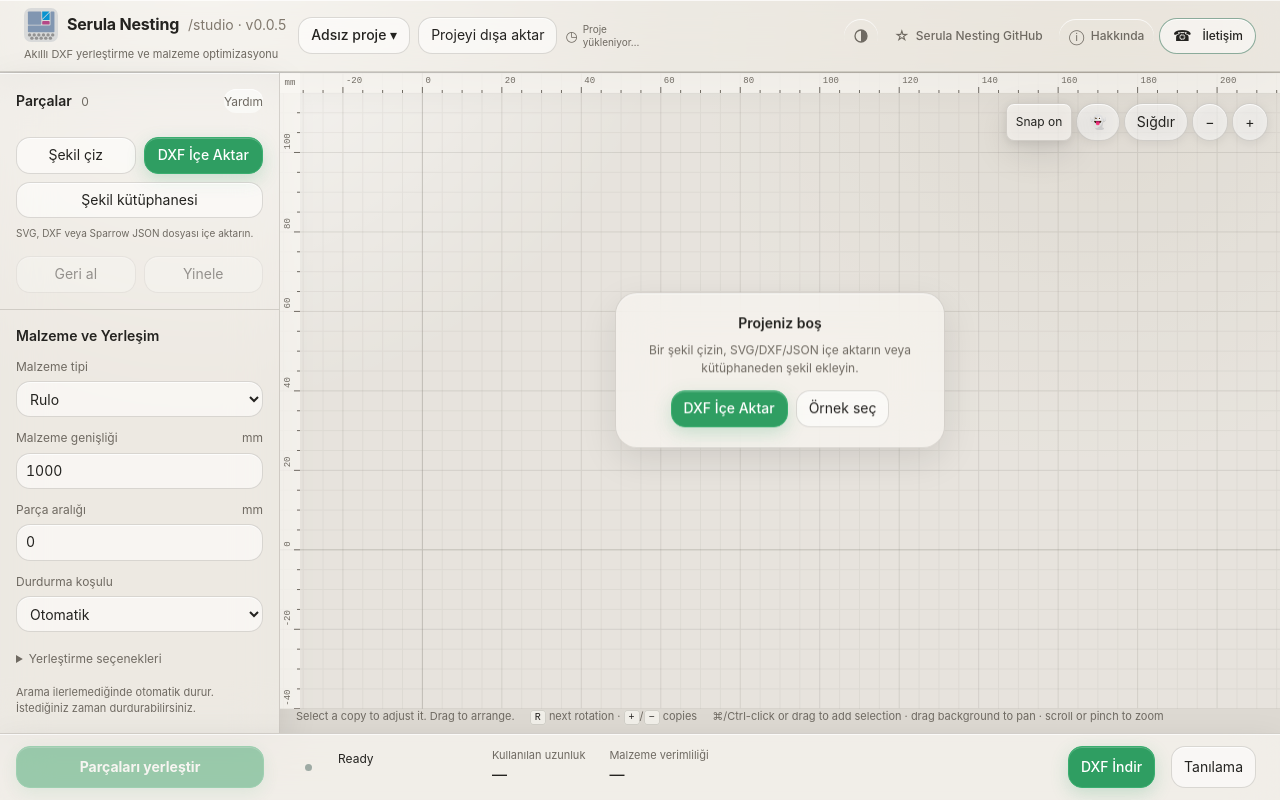
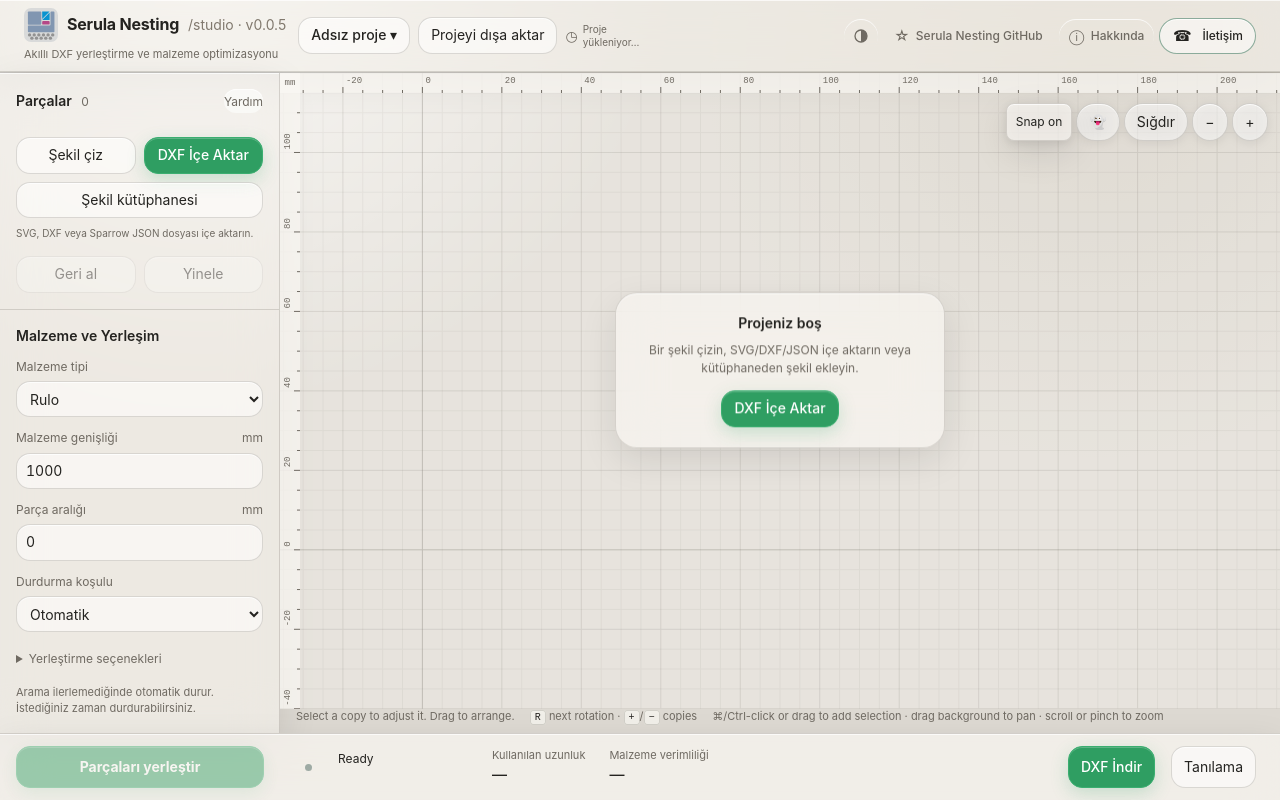
Before and after one commit to M93hasan/nesting, a React (Vite) app in the folder web/: page / in a window 1280 px wide. Built offline with nearby package versions, Linux system fonts and the light colour scheme.

Commit message:
feat: remove bundled placement examples from UI

```diff
--- a/web/src/App.tsx
+++ b/web/src/App.tsx
@@ -14,7 +14,6 @@ import Workspace,{colors} from './components/Workspace';
 import Modal from './components/Modal';
 import SelectionControls from './components/SelectionControls';
 import ShapeLibrary from './components/ShapeLibrary';
-import ExamplePicker from './components/ExamplePicker';
 import {displayLength,unitScale,type DisplayUnit} from './units';
 import {selectionBounds,type GeometryEdit} from './geometry/manipulate';
 import {isEditableTarget,preparationShortcut} from './geometry/gestures';
@@ -36,7 +35,7 @@ export default function App({initialDocument=emptyProject(),initialError='',load
   const [busy,setBusy]=useState(false),[error,setError]=useState(initialError);
   const [fitRequest,setFitRequest]=useState(0);
   const [resultMode,setResultMode]=useState<'live'|'checked'>('live');
-  const [threads,setThreads]=useState(0),[library,setLibrary]=useState(false),[examples,setExamples]=useState(false);
+  const [threads,setThreads]=useState(0),[library,setLibrary]=useState(false);
   const [sizeValid,setSizeValid]=useState(true),[downloadedResult,setDownloadedResult]=useState(false);
   const [theme,setTheme]=useState<'system'|'light'|'dark'>(()=>{try{const saved=localStorage.getItem('serula-theme');return saved==='light'||saved==='dark'||saved==='system'?saved:'system';}catch{return 'system';}});
   useEffect(()=>{document.documentElement.dataset.theme=theme;try{localStorage.setItem('serula-theme',theme);}catch{/* The theme still works when storage is unavailable. */}},[theme]);
@@ -394,7 +393,7 @@ export default function App({initialDocument=emptyProject(),initialError='',load
       <div className="header-primary project-bar"><details className="project-menu" ref={projectMenu}><summary aria-label={`Project: ${doc.name}`}>{doc.name}<span aria-hidden="true"> ▾</span></summary><div>
         <button disabled={locked} onClick={()=>{projectMenu.current!.open=false;setProjectAd('Adsız proje');setAdDialog('new');}}>Yeni proje</button>
         <button disabled={locked} onClick={()=>{projectMenu.current!.open=false;projectInput.current?.click();}}>Proje aç</button>
-        <button disabled={locked} onClick={()=>{projectMenu.current!.open=false;setExamples(true);}}>Örnek aç</button>
+
         <button disabled={locked} onClick={()=>{projectMenu.current!.open=false;setProjectAd(doc.name);setAdDialog('rename');}}>Projeyi yeniden adlandır</button>
       </div></details><button title="Downloads a ZIP with your editable project, CLI input, and any checked SVG/DXF. Import it later to continue." onClick={()=>void exportProject()} disabled={locked||invalidSettings||!!polygon}>Projeyi dışa aktar</button><small className="project-status" data-save-state={browserSaveState} aria-live="polite" title={recoveryError||(invalidSettings?'Fix invalid values to save changes.':polygon?.length?'Finish or cancel the polygon to save changes.':'Bu tarayıcıda bu cihaza otomatik kaydedilir. Yalnızca geçerli proje kept; export a ZIP to keep another copy.')}><span aria-hidden="true">{browserSaveState==='saved'?'✓':browserSaveState==='error'||browserSaveState==='unsaved'?'!':'◷'}</span>{browserSaveLabel}</small></div>
       <nav><button className="mobile-settings" aria-expanded={panel} aria-controls="parts-settings" onClick={()=>setPanel(!panel)}>Parçalar &amp; ayarlar</button><button className="theme-toggle" title="Toggle light/dark mode" aria-label="Toggle light/dark mode" onClick={()=>setTheme(theme==='dark'||theme==='system'&&matchMedia('(prefers-color-scheme: dark)').matches?'light':'dark')}><svg aria-hidden="true" viewBox="0 0 24 24" width="18" height="18" fill="none" stroke="currentColor" strokeWidth="1.7"><circle cx="12" cy="12" r="8"/><path d="M12 4a8 8 0 0 1 0 16Z" fill="currentColor" stroke="none"/></svg></button><a className="github-link" href="https://github.com/M93hasan/nesting" target="_blank" rel="noreferrer" aria-label="☆ Serula Nesting GitHub"><span aria-hidden="true">☆</span>Serula Nesting GitHub</a><button aria-label="Serula Nesting Hakkında" onClick={()=>setInfo('about')}><span aria-hidden="true">ⓘ</span>Hakkında</button><button className="hello-button" aria-label="İletişim" onClick={()=>setInfo('contact')}><span className={downloadedResult?'hello-wave':undefined} aria-hidden="true">☎</span>İletişim</button></nav>
@@ -450,7 +449,7 @@ export default function App({initialDocument=emptyProject(),initialError='',load
           polygon={polygon} onDraw={point=>{if(!locked)setPolygon(p=>[...(p??[]),point]);}}
           onSelect={(copy,toggle)=>{setUnusedSelection([]);if(!copy){setSelectedCopies([]);return;}const key=`${copy.partId}:${copy.copyIndex}`,already=selectedCopies.some(p=>`${p.partId}:${p.copyIndex}`===key);const nextCopies=toggle?(already?selectedCopies.filter(p=>`${p.partId}:${p.copyIndex}`!==key):[...selectedCopies,copy]):already?selectedCopies:[copy];setSelectedCopies(nextCopies);}}
           onMove={positions=>{const current=documentPlacements(canvasDocument);const updates=positions.map(position=>{const previous=current.find(p=>p.partId===position.partId&&p.copyIndex===position.copyIndex);return previous?{...previous,xMm:position.position[0],yMm:position.position[1]}:undefined;}).filter((position):position is NonNullable<typeof position>=>!!position);commit(updatePlacements(canvasDocument,updates));}}/>
-        {!doc.parts.length&&!polygon&&<div className="empty-project"><h2>Projeniz boş</h2><p>Bir şekil çizin, SVG/DXF/JSON içe aktarın veya kütüphaneden şekil ekleyin.</p><div className="empty-project-actions"><button className="primary" disabled={locked} onClick={()=>input.current?.click()}>DXF İçe Aktar</button><button onClick={()=>setExamples(true)}>Örnek seç</button></div></div>}
+        {!doc.parts.length&&!polygon&&<div className="empty-project"><h2>Projeniz boş</h2><p>Bir şekil çizin, SVG/DXF/JSON içe aktarın veya kütüphaneden şekil ekleyin.</p><div className="empty-project-actions"><button className="primary" disabled={locked} onClick={()=>input.current?.click()}>DXF İçe Aktar</button></div></div>}
         {polygon&&<div className="polygon-actions"><span>{polygon.length} vertices</span><button disabled={locked||polygon.length<3} onClick={()=>void addŞekil('polygon')}>Çokgeni tamamla</button><button onClick={()=>setPolygon(undefined)}>Çokgeni iptal et</button></div>}
         {(live||result)&&<div className={`result-details${showingLive?' live-details':''}`}><div className="result-mode" role="group" aria-label="Result display"><button aria-pressed={resultMode==='live'} disabled={!live} onClick={()=>setResultMode('live')}>{running&&<i className="live-dot" aria-hidden="true"/>}Live search</button><button aria-pressed={resultMode==='checked'} disabled={!result} onClick={()=>setResultMode('checked')}>En iyi geçerli yerleşim</button></div>{showingLive&&<div className="result-copy"><span><i className="overlap-key"/>Çakışmalar kırmızı</span><p>Ara yerleşimlerde geçici çakışmalar olabilir.</p></div>}</div>}
         {solver.liveError&&<p className="field-error">Live preview unavailable: {solver.liveError}</p>}
@@ -484,7 +483,6 @@ export default function App({initialDocument=emptyProject(),initialError='',load
       {shape==='polygon'&&<p>Click each vertex in the canvas. Enter closes the polygon; Escape cancels. The contour is checked before it is added.</p>}{error&&<p role="alert" className="field-error">{error}</p>}
       <div className="modal-actions"><button type="button" disabled={busy} onClick={()=>setŞekil(undefined)}>İptal</button><button disabled={busy} className="primary">{shape==='polygon'?'Start drawing':'Şekil ekle'}</button></div></form>
     </Modal>}
-    {examples&&<ExamplePicker onClose={()=>setExamples(false)} onChoose={async(next,nest)=>{const document=await prepareDocument(next,[],true);setExamples(false);requestProject({document,nest});}}/>}
     {library&&<ShapeLibrary unit={unit} selectedParçalar={doc.parts.filter(p=>selected.includes(p.id))} onClose={()=>setLibrary(false)} onAdd={async parts=>{setBusy(true);try{await addParçalar(parts);}finally{setBusy(false);}}}/>}
     {nameDialog&&<Modal title={nameDialog==='new'?'Yeni proje':'Projeyi yeniden adlandır'} onClose={()=>setAdDialog(undefined)}><form onSubmit={e=>{e.preventDefault();const name=projectAd.trim();if(!name)return;if(nameDialog==='new')requestProject({document:emptyProject(name),saved:true});else if(name!==doc.name)commit({...doc,name},false);setAdDialog(undefined);}}><label>Proje adı<input autoFocus onFocus={e=>e.currentTarget.select()} required maxLength={200} value={projectAd} onChange={e=>setProjectAd(e.target.value)}/></label><div className="modal-actions"><button type="button" onClick={()=>setAdDialog(undefined)}>İptal</button><button className="primary" disabled={!projectAd.trim()}>{nameDialog==='new'?'Proje oluştur':'Yeniden adlandır'}</button></div></form></Modal>}
     {pendingProject&&<Modal title="Save a copy before switching?" locked={busy} onClose={()=>setPendingProject(undefined)}><p>Opening <strong>{pendingProject.document.name}</strong> will replace <strong>{doc.name}</strong> in this browser.</p><p className="muted">Download a project file to keep a copy of <strong>{doc.name}</strong>. You can open it again later.</p>{polygon&&<p>Finish or cancel the polygon before exporting, or discard it to continue.</p>}{error&&<p role="alert" className="field-error">{error}</p>}<div className="project-switch-actions"><button className="primary" disabled={busy||invalidSettings||!!polygon} onClick={async()=>{if(await exportProject())switchProject(pendingProject);}}>Download &amp; Switch</button><button className="discard-project" disabled={busy} onClick={()=>switchProject(pendingProject)}>Discard &amp; Switch</button><button className="text-button" disabled={busy} onClick={()=>setPendingProject(undefined)}>İptal</button></div></Modal>}
```
